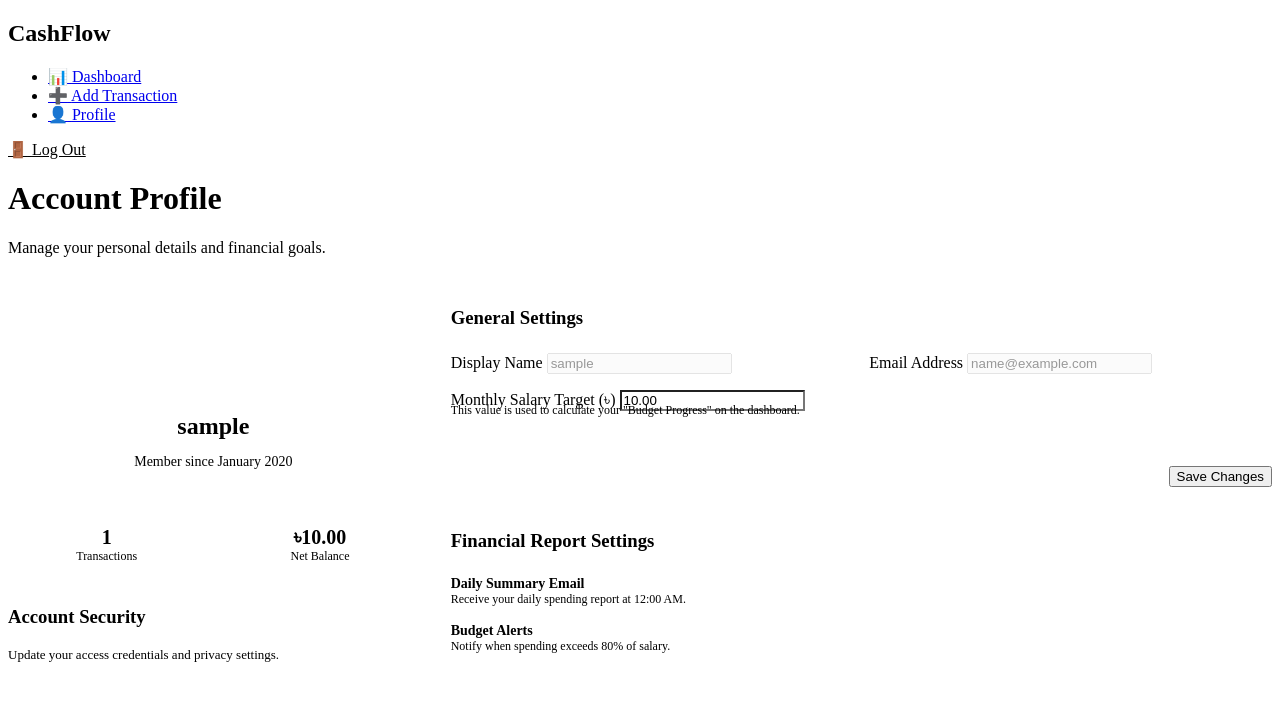
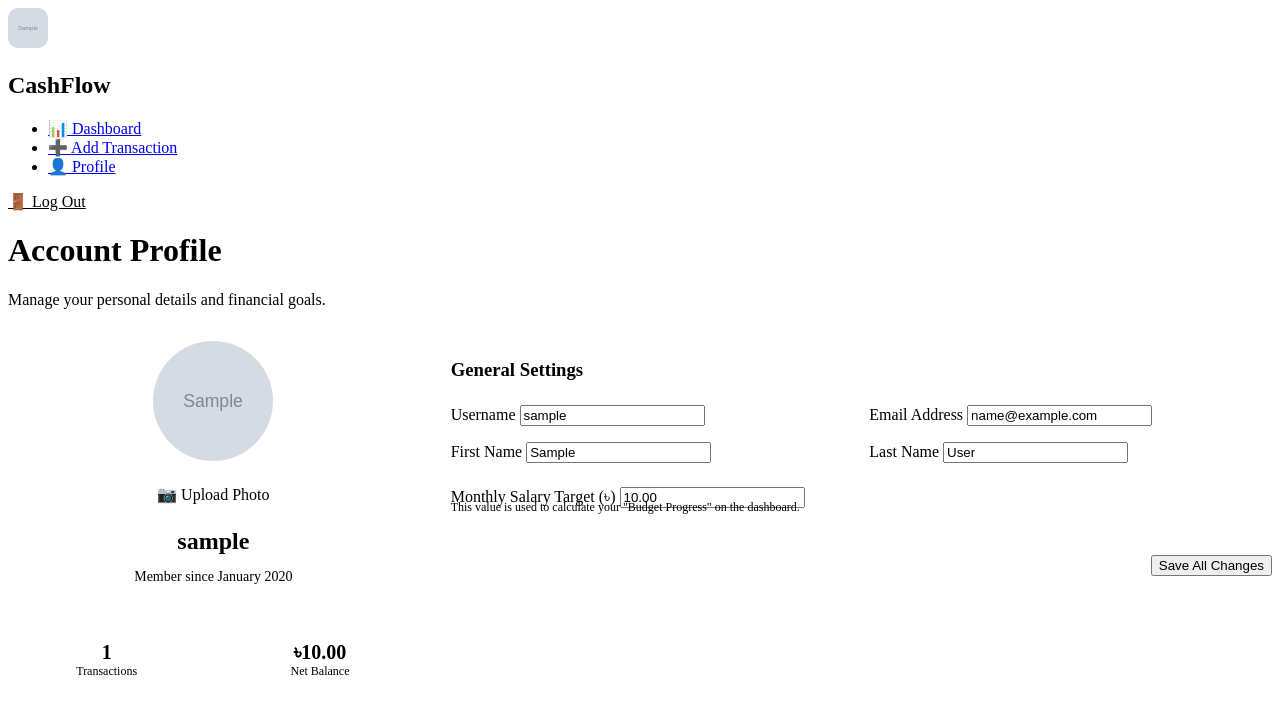
Before and after one commit to mdzihad42/cash_management_project, a Django app: page /profile/ in a window 1280 px wide. Shown: the top 714 px of the page. Run offline with Django 5.2, Linux system fonts and the light colour scheme; a user stored in the database is signed in; tables that the repository leaves empty hold one stand-in row (values such as "Sample post"); grey boxes marked "Sample" are stand-in pictures.

Commit message:
UI Overhaul, Advanced Analytics, and Profile Picture System

```diff
--- /dev/null
+++ b/cash/forms.py
@@ -0,0 +1,15 @@
+from django import forms
+from django.contrib.auth.models import User
+from .models import Profile
+
+class UserUpdateForm(forms.ModelForm):
+    email = forms.EmailField()
+
+    class Meta:
+        model = User
+        fields = ['username', 'first_name', 'last_name', 'email']
+
+class ProfileUpdateForm(forms.ModelForm):
+    class Meta:
+        model = Profile
+        fields = ['profile_pic', 'monthly_salary']
--- a/cash/models.py
+++ b/cash/models.py
@@ -5,6 +5,7 @@
 
 class Profile(models.Model):
     user = models.OneToOneField(User, on_delete=models.CASCADE)
+    profile_pic = models.ImageField(upload_to='profile_pics/', blank=True, null=True)
     balance = models.DecimalField(max_digits=12, decimal_places=2, default=0.00)
     monthly_salary = models.DecimalField(max_digits=12, decimal_places=2, default=0.00)
 
--- a/cash/templates/base.html
+++ b/cash/templates/base.html
@@ -18,7 +18,11 @@
         <!-- Sidebar -->
         <aside class="sidebar">
             <div class="logo">
-                <div class="logo-icon"></div>
+                {% if user.profile.profile_pic %}
+                    <img src="{{ user.profile.profile_pic.url }}" style="width: 40px; height: 40px; object-fit: cover; border-radius: 10px;">
+                {% else %}
+                    <div class="logo-icon"></div>
+                {% endif %}
                 <h2 class="logo-text">CashFlow</h2>
             </div>
 
--- a/cash/templates/cash/profile.html
+++ b/cash/templates/cash/profile.html
@@ -8,13 +8,29 @@
     <p style="color: var(--text-muted);">Manage your personal details and financial goals.</p>
 </div>
 
+<form method="POST" enctype="multipart/form-data">
+    {% csrf_token %}
     <div style="display: grid; grid-template-columns: 1fr 2fr; gap: 2rem;">
-    <!-- Left Column: User Card -->
+        <!-- Left Column: User Card & Pic -->
         <div style="display: flex; flex-direction: column; gap: 1.5rem;">
             <div class="glass-card" style="text-align: center;">
-            <div style="width: 100px; height: 100px; background: linear-gradient(45deg, var(--primary), var(--primary-light)); border-radius: 50%; margin: 0 auto 1.5rem; display: flex; align-items: center; justify-content: center; font-size: 2.5rem; font-weight: 700; color: white;">
+                <div style="position: relative; width: 120px; height: 120px; margin: 0 auto 1.5rem;">
+                    {% if user.profile.profile_pic %}
+                        <img src="{{ user.profile.profile_pic.url }}" style="width: 100%; height: 100%; object-fit: cover; border-radius: 50%; border: 3px solid var(--primary);">
+                    {% else %}
+                        <div style="width: 100%; height: 100%; background: linear-gradient(45deg, var(--primary), var(--primary-light)); border-radius: 50%; display: flex; align-items: center; justify-content: center; font-size: 3rem; font-weight: 700; color: white;">
                             {{ user.username|first|upper }}
                         </div>
+                    {% endif %}
+                </div>
+
+                <div style="margin-bottom: 1.5rem;">
+                    <label for="id_profile_pic" class="btn" style="border: 1px solid var(--border); background: rgba(255,255,255,0.05); cursor: pointer; display: inline-flex; width: auto;">
+                        📷 Upload Photo
+                    </label>
+                    <div style="display: none;">{{ p_form.profile_pic }}</div>
+                </div>
+
                 <h2 style="margin-bottom: 0.5rem;">{{ user.username }}</h2>
                 <p style="color: var(--text-muted); font-size: 0.875rem;">Member since {{ joined_date|date:"F Y" }}</p>
 
@@ -24,16 +40,10 @@
                         <div style="font-size: 0.75rem; color: var(--text-muted);">Transactions</div>
                     </div>
                     <div>
-                    <div style="font-size: 1.25rem; font-weight: 700;">৳{{ profile.balance }}</div>
+                        <div style="font-size: 1.25rem; font-weight: 700;">৳{{ user.profile.balance }}</div>
                         <div style="font-size: 0.75rem; color: var(--text-muted);">Net Balance</div>
                     </div>
                 </div>
-        </div>
-
-        <div class="glass-card">
-            <h3>Account Security</h3>
-            <p style="font-size: 0.8125rem; color: var(--text-muted); margin: 1rem 0;">Update your access credentials and privacy settings.</p>
-            <button class="btn" style="width: 100%; border: 1px solid var(--border); background: transparent; color: white; justify-content: center;">Change Password</button>
             </div>
         </div>
 
@@ -41,50 +51,41 @@
         <div style="display: flex; flex-direction: column; gap: 1.5rem;">
             <div class="glass-card">
                 <h3 style="margin-bottom: 1.5rem;">General Settings</h3>
-            <form method="POST">
-                {% csrf_token %}
                 <div style="display: grid; grid-template-columns: 1fr 1fr; gap: 1rem;">
                     <div>
-                        <label>Display Name</label>
-                        <input type="text" value="{{ user.username }}" disabled style="opacity: 0.6; cursor: not-allowed;">
+                        <label>Username</label>
+                        {{ u_form.username }}
                     </div>
                     <div>
                         <label>Email Address</label>
-                        <input type="email" value="{{ user.email|default:'not set' }}" disabled style="opacity: 0.6; cursor: not-allowed;">
+                        {{ u_form.email }}
                     </div>
                 </div>
 
-                <div style="margin-top: 1rem;">
+                <div style="display: grid; grid-template-columns: 1fr 1fr; gap: 1rem; margin-top: 1rem;">
+                    <div>
+                        <label>First Name</label>
+                        {{ u_form.first_name }}
+                    </div>
+                    <div>
+                        <label>Last Name</label>
+                        {{ u_form.last_name }}
+                    </div>
+                </div>
+
+                <div style="margin-top: 1.5rem;">
                     <label>Monthly Salary Target (৳)</label>
-                    <input type="number" step="0.01" name="monthly_salary" value="{{ profile.monthly_salary }}" style="background: rgba(255,255,255,0.05);">
-                    <p style="font-size: 0.75rem; color: var(--text-muted); margin-top: -0.5rem; margin-bottom: 2rem;">
+                    {{ p_form.monthly_salary }}
+                    <p style="font-size: 0.75rem; color: var(--text-muted); margin-top: -0.5rem; margin-bottom: 1rem;">
                         This value is used to calculate your "Budget Progress" on the dashboard.
                     </p>
                 </div>
 
-                <div style="display: flex; justify-content: flex-end; padding-top: 1rem; border-top: 1px solid var(--border);">
-                    <button type="submit" class="btn btn-primary">Save Changes</button>
-                </div>
-            </form>
-        </div>
-
-        <div class="glass-card">
-            <h3 style="margin-bottom: 1.5rem;">Financial Report Settings</h3>
-            <div style="display: flex; justify-content: space-between; align-items: center; margin-bottom: 1rem;">
-                <div>
-                    <div style="font-weight: 600; font-size: 0.875rem;">Daily Summary Email</div>
-                    <div style="font-size: 0.75rem; color: var(--text-muted);">Receive your daily spending report at 12:00 AM.</div>
-                </div>
-                <div style="width: 40px; height: 20px; background: rgba(255,255,255,0.1); border-radius: 10px; cursor: pointer;"></div>
-            </div>
-            <div style="display: flex; justify-content: space-between; align-items: center;">
-                <div>
-                    <div style="font-weight: 600; font-size: 0.875rem;">Budget Alerts</div>
-                    <div style="font-size: 0.75rem; color: var(--text-muted);">Notify when spending exceeds 80% of salary.</div>
-                </div>
-                <div style="width: 40px; height: 20px; background: var(--primary); border-radius: 10px; cursor: pointer;"></div>
+                <div style="display: flex; justify-content: flex-end; padding-top: 1.5rem; border-top: 1px solid var(--border);">
+                    <button type="submit" class="btn btn-primary">Save All Changes</button>
                 </div>
             </div>
         </div>
     </div>
+</form>
 {% endblock %}
--- a/cash/views.py
+++ b/cash/views.py
@@ -122,22 +122,31 @@
 
     return render(request, 'cash/add_transaction.html')
 
+from .forms import UserUpdateForm, ProfileUpdateForm
+
 @login_required
 def profile(request):
     user = request.user
     profile = user.profile
+
+    if request.method == 'POST':
+        u_form = UserUpdateForm(request.POST, instance=user)
+        p_form = ProfileUpdateForm(request.POST, request.FILES, instance=profile)
+
+        if u_form.is_valid() and p_form.is_valid():
+            u_form.save()
+            p_form.save()
+            messages.success(request, "Your profile has been updated!")
+            return redirect('profile')
+    else:
+        u_form = UserUpdateForm(instance=user)
+        p_form = ProfileUpdateForm(instance=profile)
+
     transactions_count = user.transactions.count()
 
-    if request.method == 'POST':
-        salary = request.POST.get('monthly_salary')
-        profile.monthly_salary = Decimal(salary)
-        profile.save()
-        messages.success(request, "Profile updated successfully.")
-        return redirect('profile')
-
     context = {
-        'user': user,
-        'profile': profile,
+        'u_form': u_form,
+        'p_form': p_form,
         'transactions_count': transactions_count,
         'joined_date': user.date_joined,
     }
--- a/cash_management/settings.py
+++ b/cash_management/settings.py
@@ -118,6 +118,9 @@
 STATIC_URL = 'static/'
 STATICFILES_DIRS = [BASE_DIR / "static"]
 
+MEDIA_URL = '/media/'
+MEDIA_ROOT = BASE_DIR / 'media'
+
 LOGIN_URL = 'login'
 LOGIN_REDIRECT_URL = 'dashboard'
 LOGOUT_REDIRECT_URL = 'login'
--- a/cash_management/urls.py
+++ b/cash_management/urls.py
@@ -16,8 +16,10 @@
 """
 from django.contrib import admin
 from django.urls import path, include
+from django.conf import settings
+from django.conf.urls.static import static
 
 urlpatterns = [
     path('admin/', admin.site.urls),
     path('', include('cash.urls')),
-]
+] + static(settings.MEDIA_URL, document_root=settings.MEDIA_ROOT)
```
Also changed, not shown: cash/migrations/0002_profile_profile_pic.py (added). Lines whose indentation alone changed are shown as unchanged.
